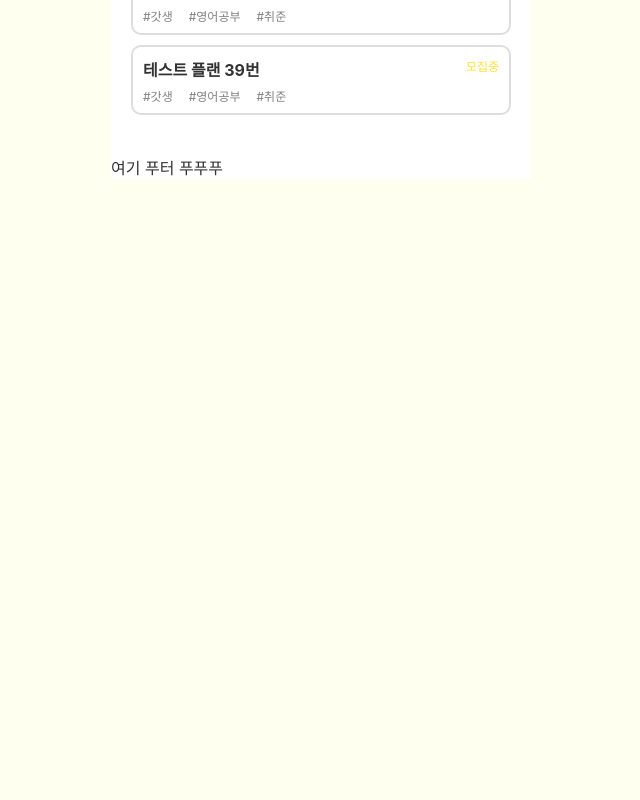
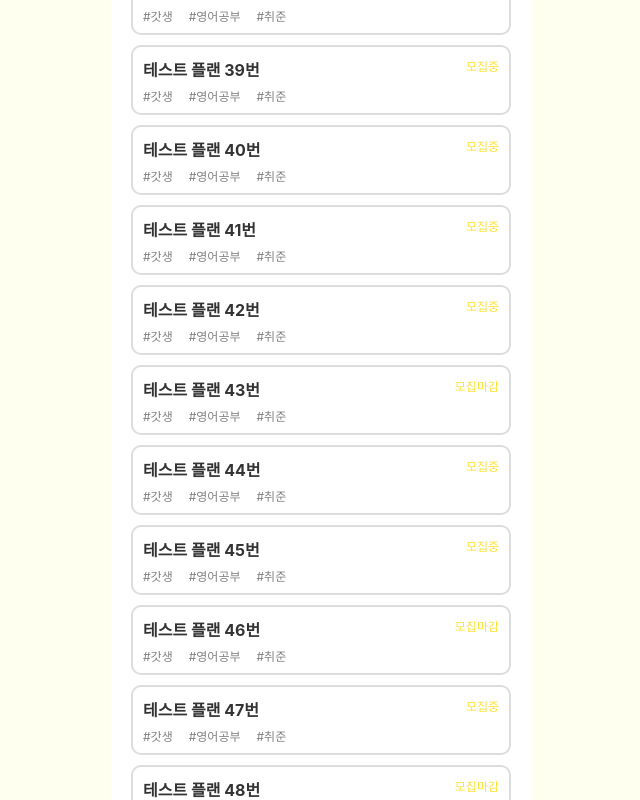
Before and after one commit to plani-power/frontend, a React (Create React App) app: page / in a window 1280 px wide. Shown: the part 3166-3966 px from the top of the page, without its empty margins (319-959 px from the left). Before the commit the page ends 3345 px from the top, so only its background shows below. Built offline with nearby package versions, Linux system fonts and the light colour scheme.

Commit message:
Fix: 무한 스크롤 버그 수정 및 개선(마지막 페이지 처리)

```diff
--- a/src/pages/plans/PlanList.tsx
+++ b/src/pages/plans/PlanList.tsx
@@ -117,12 +117,22 @@ export const PlanList = (props: { plans: plan[] }) => {
     const { plans } = props;
     const pageSize = 10;
     const [pageNum, setPageNum] = useState(1);
-    const [list, setList] = useState<plan[]>(plans?.slice(0, pageNum * pageSize));
-
+    const [list, setList] = useState<plan[]>([]);
+    console.log({ pageNum })
     useEffect(() => {
-        if (pageNum * pageSize < plans.length) {
-            setList(plans?.slice(0, pageNum * pageSize))
+        const lastPageNum = Math.ceil(plans.length / pageSize);
+        let start;
+        let end = pageNum * pageSize;
+        if (pageNum === 1) {
+            start = 0;
+        } else {
+            start = (pageNum - 1) * pageSize
         }
+        if(pageNum === lastPageNum) {
+            end = plans?.length
+        }
+        console.log({start, end})
+        setList(list.concat(plans?.slice(start, end)))
     }, [pageNum])
 
     const addList = () => {
```
